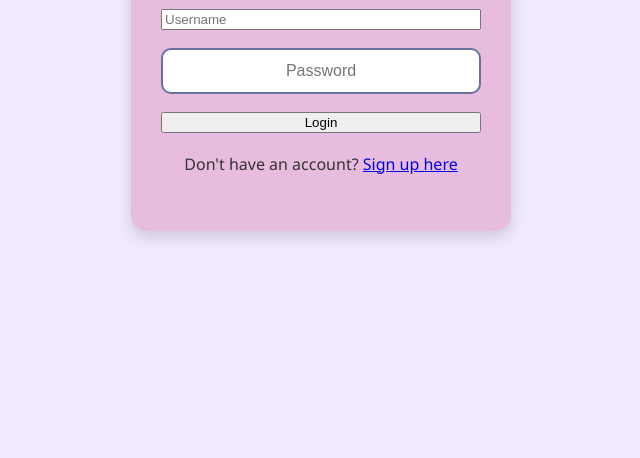
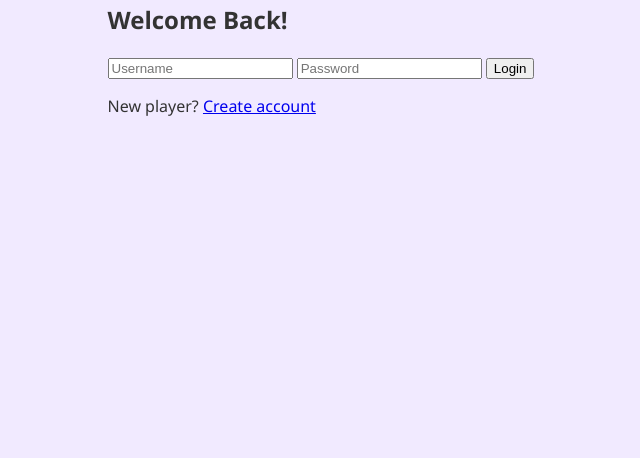
Before and after one commit to Uddomboso/SimpleWordGame, a plain HTML site: page index.html in a window 1280 px wide. Shown: the part 342-800 px from the top of the page, without its empty margins (319-959 px from the left). Drawn offline with Linux system fonts and the light colour scheme.

Commit message:
Update index.html

```diff
--- a/index.html
+++ b/index.html
@@ -8,16 +8,17 @@
 </head>
 <body class="login-signup-page">
 
-  <div class="form-container">
-  <h1>Login</h1>
+ <div class="login-form">
+  <h2>Welcome Back!</h2>
   <form id="login-form">
-    <input id="login-username" placeholder="Username" required />
-    <input id="login-password" type="password" placeholder="Password" required />
+    <input type="text" id="login-username" placeholder="Username" required>
+    <input type="password" id="login-password" placeholder="Password" required>
     <button type="submit">Login</button>
   </form>
-  <p id="login-message"></p>
-  <p>Don't have an account? <a href="signup.html">Sign up here</a></p>
+  <div class="form-footer">
+    <p>New player? <a href="signup.html">Create account</a></p>
+  </div>
 </div>
-  <script src="app.js"></script>
+
 </body>
 </html>
```
